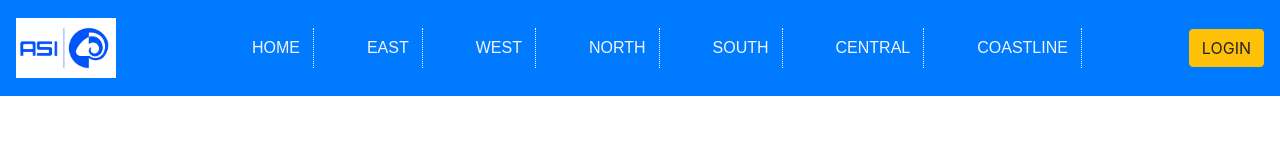
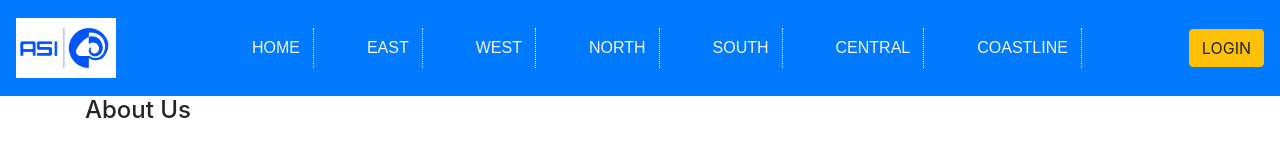
Before and after one commit to dicksonkariuki/Africa-s-Stock-Images, a plain HTML site: page index.html in a window 1280 px wide. Drawn offline with nearby package versions, Linux system fonts and the light colour scheme.

Commit message:
add heading About Us to the about us section

```diff
--- a/index.html
+++ b/index.html
@@ -52,7 +52,7 @@
     </head>
     <showcase>
     <div id="about" class="container" >
-
+    <h4>About Us</h4>
     </div>
     </showcase>
     <footer>
```
